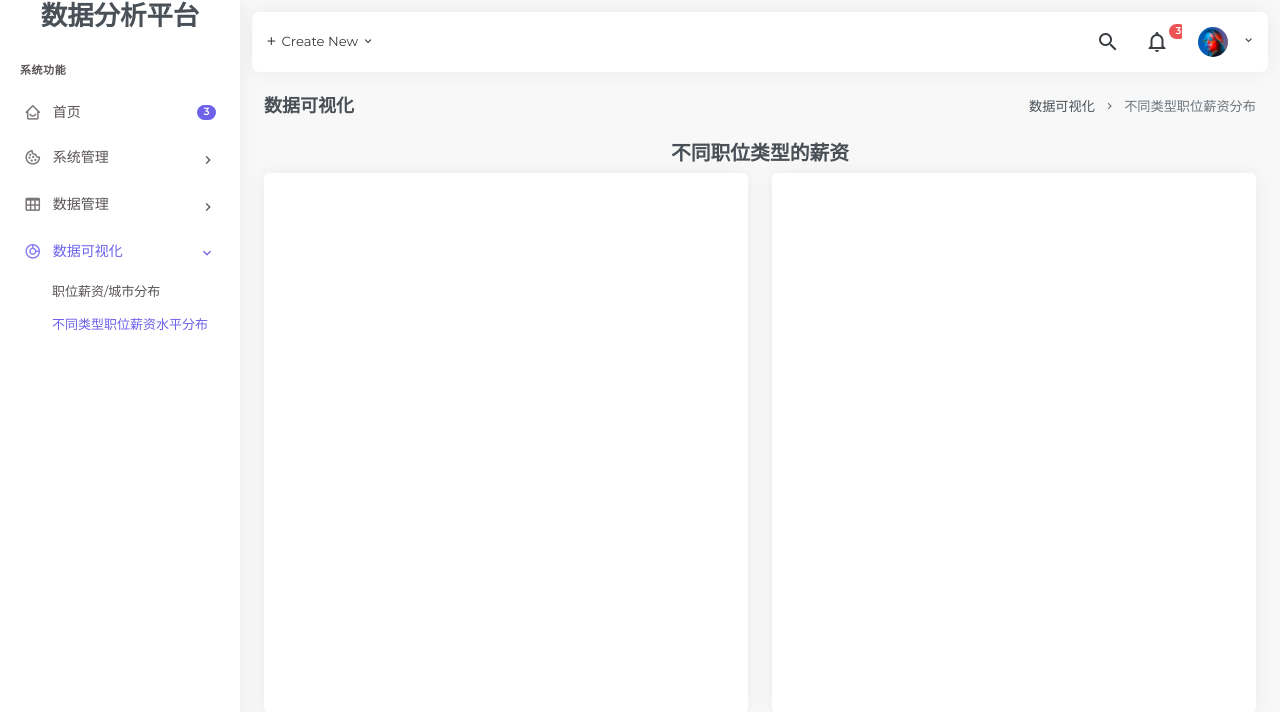
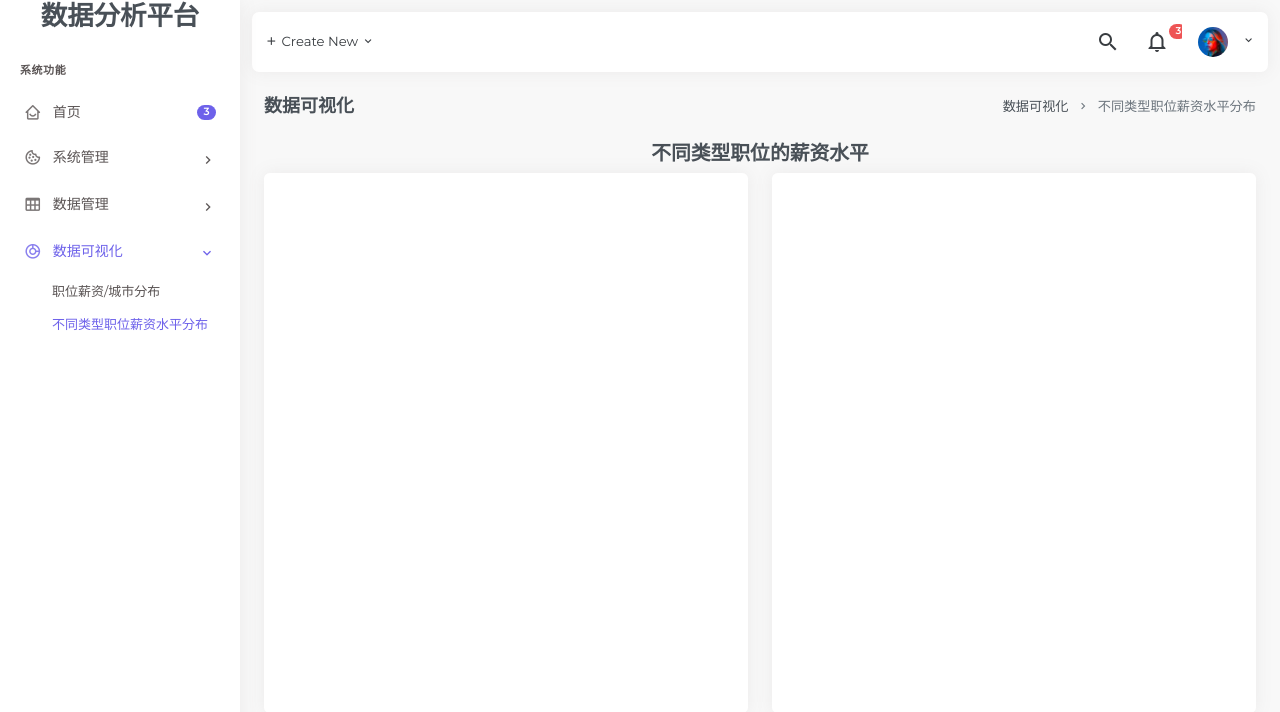
Before and after one commit to Zou1c/data-analysis-platform, a Flask app: page /typedis in a window 1280 px wide. Shown: the top 712 px of the page. Run offline with Flask 2, Linux system fonts and the light colour scheme; the visitor is signed in with stand-in values (Sample User, id 1); data that the repository does not hold is empty; some libraries are stand-ins or nearby versions.

Commit message:
可视化前端文字修改

```diff
--- a/templates/typedisChart.html
+++ b/templates/typedisChart.html
@@ -47,7 +47,7 @@
                                 <div class="page-title-right">
                                     <ol class="breadcrumb m-0">
                                         <li class="breadcrumb-item"><a href="javascript: void(0);">数据可视化</a></li>
-                                        <li class="breadcrumb-item active">不同类型职位薪资分布</li>
+                                        <li class="breadcrumb-item active">不同类型职位薪资水平分布</li>
                                     </ol>
                                 </div>
 
@@ -56,7 +56,7 @@
                     </div>
                     <!-- end page title -->
 
-                    <h4 class="text-center">不同职位类型的薪资</h4>
+                    <h4 class="text-center">不同类型职位的薪资水平</h4>
                     <div class="row">
                         <div class="col-lg-6">
                              <div class="card card-animate" style="height: 540px;">
```
